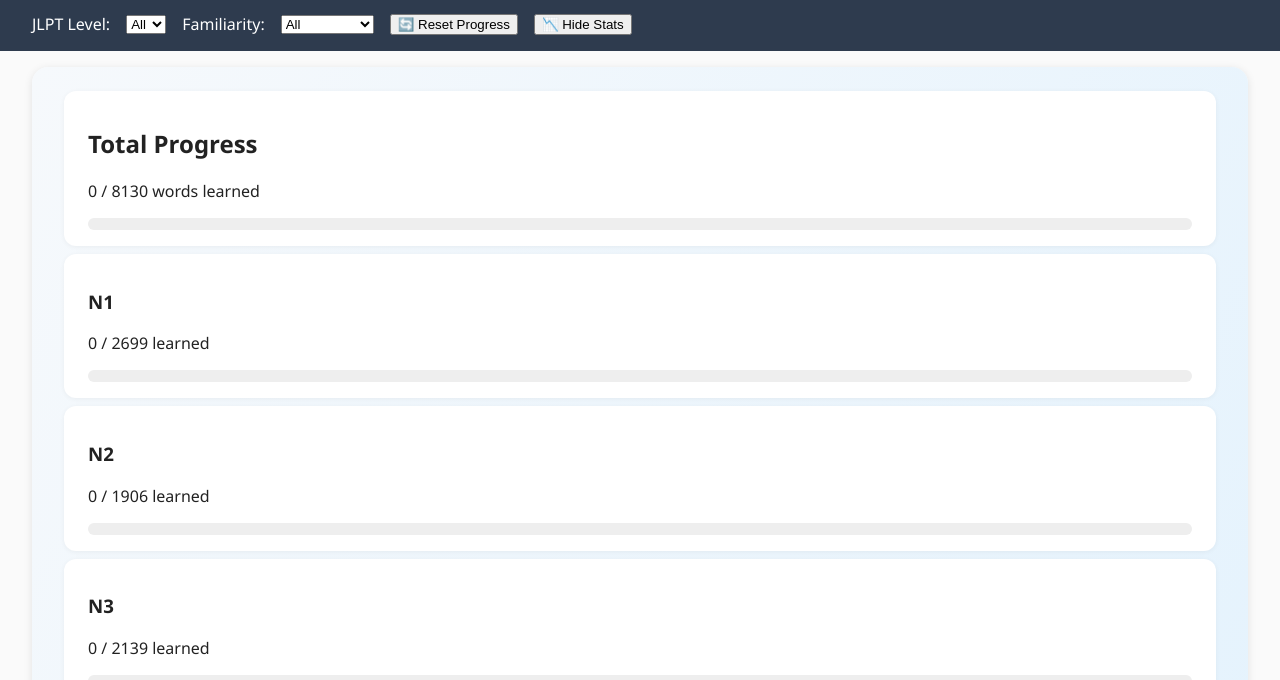
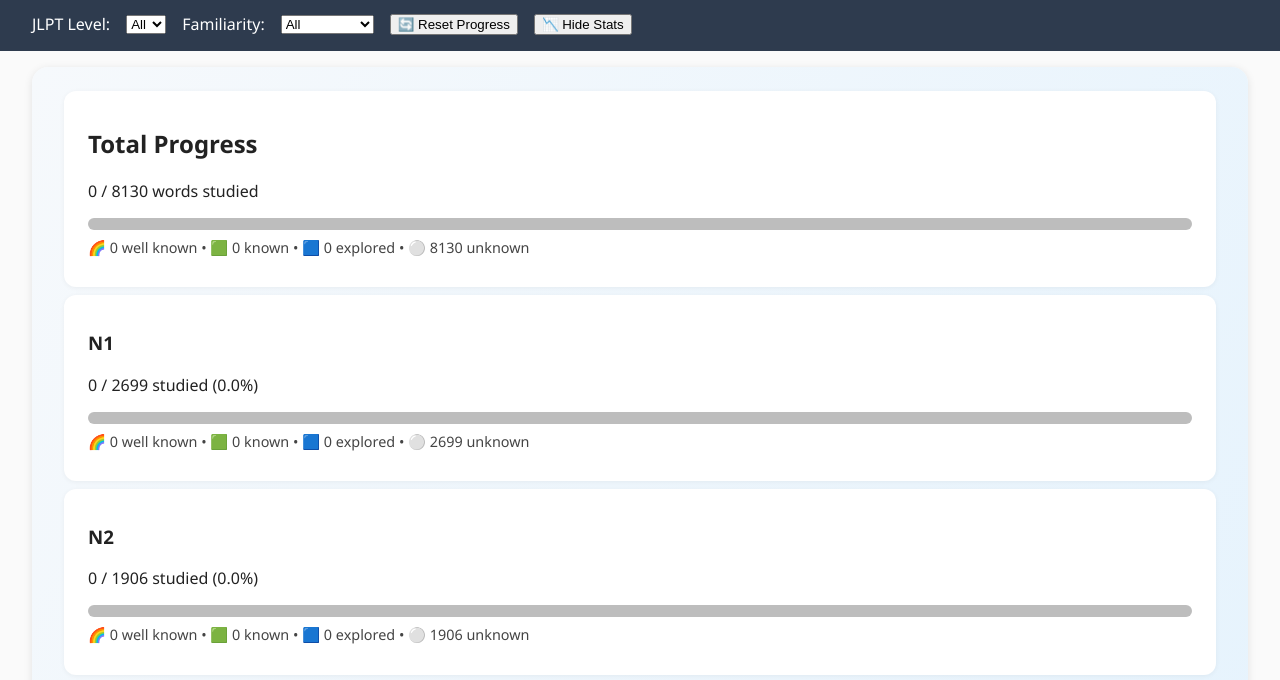
Before and after one commit to daniel-postma/OmniFlow, a plain HTML site: page index.html in a window 1280 px wide. Both pictures are taken after a click on the button "📊 Show Stats". Shown: the part 62-742 px from the top of the page. Drawn offline with nearby package versions, Linux system fonts and the light colour scheme.

Commit message:
Add files via upload

```diff
--- a/script.js
+++ b/script.js
@@ -165,7 +165,6 @@ toggleStats.addEventListener("click", () => {
     : "📉 Hide Stats";
   if (!statsPanel.classList.contains("hidden")) updateStats();
 });
-
 function updateStats() {
   const cleanWords = words.filter((w) => {
     if (!w.jlpt) return false;
@@ -177,52 +176,126 @@ function updateStats() {
   });
 
   const total = cleanWords.length;
+
+  // Categorize by JLPT and familiarity type
   const familiarityGroups = cleanWords.reduce((acc, w) => {
     const jlpt = w.jlpt
       .toUpperCase()
       .replace(/[^N\d]/g, "")
       .trim();
-    acc[jlpt] = acc[jlpt] || { total: 0, learned: 0 };
+    acc[jlpt] = acc[jlpt] || {
+      total: 0,
+      well_known: 0,
+      known: 0,
+      explored: 0,
+      unknown: 0,
+    };
+
     acc[jlpt].total++;
-    if (["known", "well_known"].includes(w.familiarity)) acc[jlpt].learned++;
+    acc[jlpt][w.familiarity] = (acc[jlpt][w.familiarity] || 0) + 1;
+
     return acc;
   }, {});
 
-  const learnedTotal = Object.values(familiarityGroups).reduce(
-    (a, b) => a + b.learned,
-    0
+  // Overall totals
+  const totals = Object.values(familiarityGroups).reduce(
+    (acc, g) => {
+      acc.total += g.total;
+      acc.well_known += g.well_known;
+      acc.known += g.known;
+      acc.explored += g.explored;
+      acc.unknown += g.unknown;
+      return acc;
+    },
+    { total: 0, well_known: 0, known: 0, explored: 0, unknown: 0 }
   );
-  const percent = ((learnedTotal / total) * 100).toFixed(1);
+
+  const percentLearned = (
+    ((totals.well_known + totals.known + totals.explored) / totals.total) *
+    100
+  ).toFixed(1);
 
   const validLevels = ["N1", "N2", "N3", "N4", "N5"];
 
+  // HTML build
   statsContainer.innerHTML = `
     <div class="stats-card">
       <h2>Total Progress</h2>
-      <p>${learnedTotal} / ${total} words learned</p>
-      <div class="progress-bar">
-        <div class="progress-fill" style="width: ${percent}%"></div>
+      <p>${totals.well_known + totals.known + totals.explored} / ${
+    totals.total
+  } words studied</p>
+
+      <div class="progress-bar multi animate">
+        <div class="segment well_known" style="width:${(
+          (totals.well_known / totals.total) *
+          100
+        ).toFixed(1)}%"></div>
+        <div class="segment known" style="width:${(
+          (totals.known / totals.total) *
+          100
+        ).toFixed(1)}%"></div>
+        <div class="segment explored" style="width:${(
+          (totals.explored / totals.total) *
+          100
+        ).toFixed(1)}%"></div>
+        <div class="segment unknown" style="width:${(
+          (totals.unknown / totals.total) *
+          100
+        ).toFixed(1)}%"></div>
       </div>
+
+      <p class="legend">
+        🌈 ${totals.well_known} well known • 🟩 ${totals.known} known • 🟦 ${
+    totals.explored
+  } explored • ⚪ ${totals.unknown} unknown
+      </p>
     </div>
 
     ${validLevels
-      .filter((level) => familiarityGroups[level])
-      .map((level) => {
-        const group = familiarityGroups[level];
-        const pct = ((group.learned / group.total) * 100).toFixed(1);
+      .filter((lvl) => familiarityGroups[lvl])
+      .map((lvl) => {
+        const g = familiarityGroups[lvl];
+        const learnedPct = (
+          ((g.well_known + g.known + g.explored) / g.total) *
+          100
+        ).toFixed(1);
+
         return `
-          <div class="stats-card">
-            <h3>${level}</h3>
-            <p>${group.learned} / ${group.total} learned</p>
-            <div class="progress-bar">
-              <div class="progress-fill" style="width:${pct}%"></div>
-            </div>
+        <div class="stats-card">
+          <h3>${lvl}</h3>
+          <p>${g.well_known + g.known + g.explored} / ${
+          g.total
+        } studied (${learnedPct}%)</p>
+
+          <div class="progress-bar multi animate">
+            <div class="segment well_known" style="width:${(
+              (g.well_known / g.total) *
+              100
+            ).toFixed(1)}%"></div>
+            <div class="segment known" style="width:${(
+              (g.known / g.total) *
+              100
+            ).toFixed(1)}%"></div>
+            <div class="segment explored" style="width:${(
+              (g.explored / g.total) *
+              100
+            ).toFixed(1)}%"></div>
+            <div class="segment unknown" style="width:${(
+              (g.unknown / g.total) *
+              100
+            ).toFixed(1)}%"></div>
           </div>
-        `;
+
+          <p class="legend">
+            🌈 ${g.well_known} well known • 🟩 ${g.known} known • 🟦 ${
+          g.explored
+        } explored • ⚪ ${g.unknown} unknown
+          </p>
+        </div>`;
       })
       .join("")}
 
-    <div class="motivation">${getMotivationMessage(percent)}</div>
+    <div class="motivation">${getMotivationMessage(percentLearned)}</div>
   `;
 }
 
--- a/styles.css
+++ b/styles.css
@@ -135,3 +135,100 @@ footer button {
   margin-top: 1rem;
   font-size: 1.1rem;
 }
+
+.progress-bar.multi {
+  display: flex;
+  height: 12px;
+  border-radius: 6px;
+  overflow: hidden;
+  margin-top: 6px;
+  background: #e6e6e6;
+}
+
+.segment {
+  height: 100%;
+  transition: width 1s ease-in-out;
+}
+
+/* 🌈 Well Known = satisfying gradient glow */
+.segment.well_known {
+  background: linear-gradient(90deg, #ff6ec7, #f9ce34, #00c3ff);
+}
+
+/* 🟩 Known = growth green */
+.segment.known {
+  background: #22c55e;
+}
+
+/* 🟦 Explored = calm discovery blue */
+.segment.explored {
+  background: #3b82f6;
+}
+
+/* ⚪ Unknown = neutral grey */
+.segment.unknown {
+  background: #bdbdbd;
+}
+
+.legend {
+  font-size: 0.9em;
+  color: #444;
+  margin-top: 0.5rem;
+  text-align: left;
+}
+/* --- Progress Glow Animation --- */
+@keyframes glowPulse {
+  0% {
+    background-position: 0% 50%;
+  }
+  50% {
+    background-position: 100% 50%;
+  }
+  100% {
+    background-position: 0% 50%;
+  }
+}
+
+/* 🌈 Well Known = animated gradient glow */
+.segment.well_known {
+  background: linear-gradient(90deg, #ff61d2, #fe9090, #ffdd00, #a2f7ff);
+  background-size: 300% 300%;
+  animation: glowPulse 6s ease-in-out infinite;
+  filter: brightness(1.05);
+}
+
+/* 🟩 Known = balanced green (growth) */
+.segment.known {
+  background: #22c55e;
+}
+
+/* 🟦 Explored = tranquil discovery blue */
+.segment.explored {
+  background: #3b82f6;
+}
+
+/* ⚪ Unknown = neutral grey */
+.segment.unknown {
+  background: #bdbdbd;
+}
+
+.progress-bar.multi {
+  display: flex;
+  height: 12px;
+  border-radius: 6px;
+  overflow: hidden;
+  margin-top: 6px;
+  background: #e6e6e6;
+}
+
+.segment {
+  height: 100%;
+  transition: width 1s ease-in-out;
+}
+
+.legend {
+  font-size: 0.9em;
+  color: #444;
+  margin-top: 0.5rem;
+  text-align: left;
+}
```
